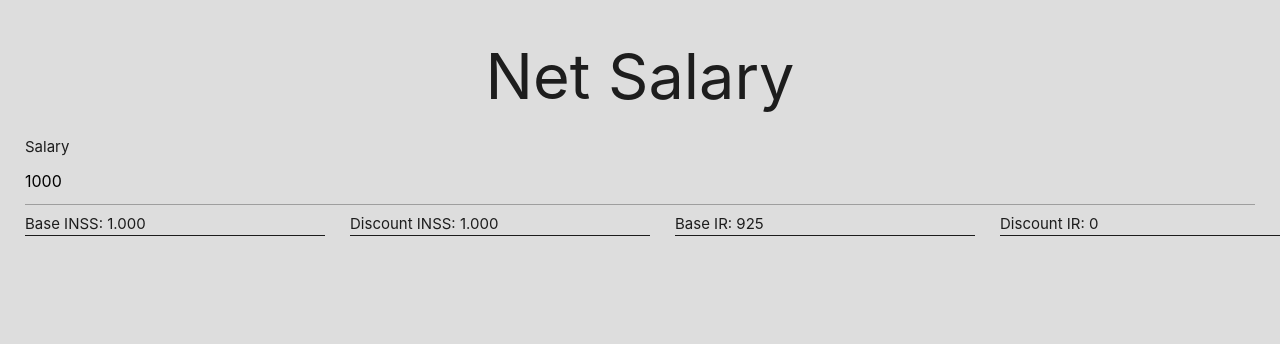
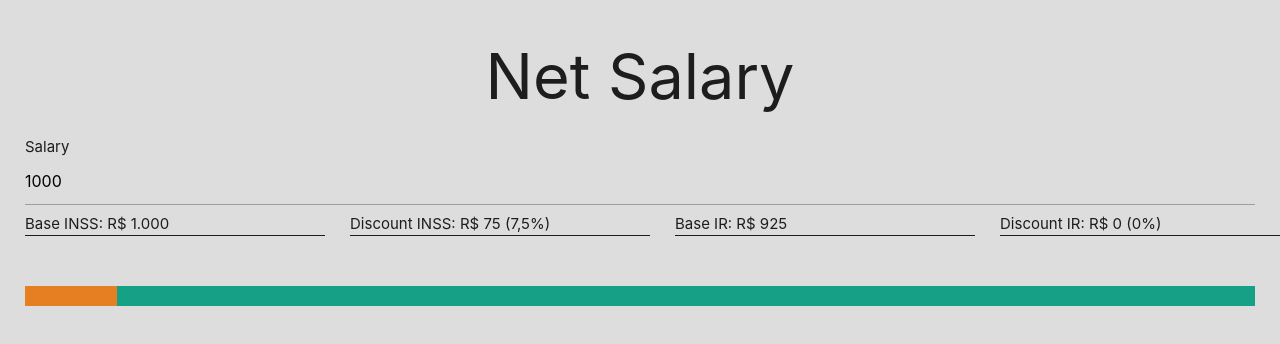
Before and after one commit to lucasfm95/igti-challenge-net-salary, a React (Create React App) app: page / in a window 1280 px wide. Shown: the top 344 px of the page. Built offline with nearby package versions, Linux system fonts and the light colour scheme.

Commit message:
added status bar

```diff
--- a/src/components/NetSalary/NetSalary.js
+++ b/src/components/NetSalary/NetSalary.js
@@ -3,7 +3,7 @@ import InputSalary from '../InputSalary/InputSalary';
 import ProcessedData from "../ProcessedData/ProcessedData";
 import StatusBar from "../StatusBar/StatusBar";
 import css from './net-salary.module.css';
-import { calculateSalaryFrom } from '../../helpers/salary';
+import { calculateSalaryFrom, round } from '../../helpers/salary';
 import { formatNumber } from '../../helpers/format';
 
 export default class NetSalary extends Component {
@@ -12,31 +12,57 @@ export default class NetSalary extends Component {
         super();
 
         var valueInput = 1000;
-        let result = calculateSalaryFrom(valueInput);
+        let result = this.calculateSalary(valueInput);
 
         this.state = {
             baseINSS: result.baseINSS,
-            discountINSS: result.baseINSS,
-            baseIR: result.baseIRPF,
-            discountIR: result.discountIRPF,
-            netSalary: result.netSalary
+            discountINSS: result.discountINSS,
+            percentageDiscountINSS: result.percentageDiscountINSS,
+            baseIR: result.baseIR,
+            discountIR: result.discountIR,
+            percentageDiscountIR: result.percentageDiscountIR,
+            netSalary: result.netSalary,
+            percentageNetSalary: result.percentageNetSalary
         };
     }
 
     handleOnChangeInput = (value) => {
-        let result = calculateSalaryFrom(value);
-
+        let result = this.calculateSalary(value);
         this.setState({
             baseINSS: result.baseINSS,
             discountINSS: result.discountINSS,
-            baseIR: result.baseIRPF,
-            discountIR: result.discountIRPF,
-            netSalary: result.netSalary
+            percentageDiscountINSS: result.percentageDiscountINSS,
+            baseIR: result.baseIR,
+            discountIR: result.discountIR,
+            percentageDiscountIR: result.percentageDiscountIR,
+            netSalary: result.netSalary,
+            percentageNetSalary: result.percentageNetSalary
         });
     }
 
+    calculateSalary(salary) {
+        let salaryCalculated = calculateSalaryFrom(salary);
+
+        let percentageINSS = (salaryCalculated.discountINSS / salaryCalculated.baseINSS) * 100;
+        let percentageIR = (salaryCalculated.discountIRPF / salaryCalculated.baseIRPF) * 100;
+        let percentageNetSalary = (salaryCalculated.netSalary / salary) * 100;
+
+        let resul = {
+            baseINSS: round(salaryCalculated.baseINSS),
+            discountINSS: round(salaryCalculated.discountINSS),
+            percentageDiscountINSS: round(percentageINSS),
+            baseIR: round(salaryCalculated.baseIRPF),
+            discountIR: round(salaryCalculated.discountIRPF),
+            percentageDiscountIR: round(percentageIR),
+            netSalary: round(salaryCalculated.netSalary),
+            percentageNetSalary: round(percentageNetSalary)
+        }
+
+        return resul;
+    }
+
     render() {
-        const { baseINSS, discountINSS, baseIR, discountIR, netSalary } = this.state;
+        const { baseINSS, discountINSS, percentageDiscountINSS, baseIR, discountIR, percentageDiscountIR, netSalary, percentageNetSalary } = this.state;
         return (
             <div>
                 <h1 className={css.textAlign}>Net Salary</h1>
@@ -44,10 +70,18 @@ export default class NetSalary extends Component {
                 <ProcessedData
                     baseINSS={formatNumber(baseINSS)}
                     discountINSS={formatNumber(discountINSS)}
+                    percentageDiscountINSS={formatNumber(percentageDiscountINSS)}
                     baseIR={formatNumber(baseIR)}
                     discountIR={formatNumber(discountIR)}
-                    netSalary={formatNumber(netSalary)} />
-                <StatusBar />
+                    percentageDiscountIR={formatNumber(percentageDiscountIR)}
+                    netSalary={formatNumber(netSalary)}
+                    percentageNetSalary={formatNumber(percentageNetSalary)}
+                />
+                <StatusBar
+                    sizeDiscontINSS={percentageDiscountINSS}
+                    sizeDiscountIR={percentageDiscountIR}
+                    sizeNetSalary={percentageNetSalary}
+                />
             </div>
         )
     }
--- a/src/components/ProcessedData/ProcessedData.js
+++ b/src/components/ProcessedData/ProcessedData.js
@@ -3,14 +3,14 @@ import css from './processed-date.module.css';
 
 export default class ProcessedData extends Component {
     render() {
-        const { baseINSS, discountINSS, baseIR, discountIR, netSalary } = this.props;
+        const { baseINSS, discountINSS, percentageDiscountINSS, baseIR, discountIR, percentageDiscountIR, netSalary, percentageNetSalary } = this.props;
         return (
             <div className={css.container}>
-                <div className={css.itemContainer}><span>Base INSS: {baseINSS}</span></div>
-                <div className={css.itemContainer}><span>Discount INSS: {discountINSS}</span></div>
-                <div className={css.itemContainer}><span>Base IR: {baseIR}</span></div>
-                <div className={css.itemContainer}><span>Discount IR: {discountIR}</span></div>
-                <div className={css.itemContainer}><span>Net Salary: {netSalary}</span></div>
+                <div className={css.itemContainer}><span>Base INSS: R$ {baseINSS}</span></div>
+                <div className={css.itemContainer}><span>Discount INSS: R$ {discountINSS} ({percentageDiscountINSS}%)</span></div>
+                <div className={css.itemContainer}><span>Base IR: R$ {baseIR}</span></div>
+                <div className={css.itemContainer}><span>Discount IR: R$ {discountIR} ({percentageDiscountIR}%)</span></div>
+                <div className={css.itemContainer}><span>Net Salary: R$ {netSalary} ({percentageNetSalary}%)</span></div>
             </div>
         )
     }
--- a/src/components/StatusBar/StatusBar.js
+++ b/src/components/StatusBar/StatusBar.js
@@ -1,9 +1,15 @@
 import React, { Component } from 'react';
+import css from './status-bar.module.css';
 
 export default class StatusBar extends Component {
     render() {
+        const { sizeDiscontINSS, sizeDiscountIR, sizeNetSalary } = this.props;
+
         return (
-            <div>
+            <div className={css.container}>
+                <div className={css.statusBarINSS} style={{ width: `${sizeDiscontINSS}%` }}></div>
+                <div className={css.statusBarIR} style={{ width: `${sizeDiscountIR}%` }}></div>
+                <div className={css.statusBarNetSalary} style={{ width: `${sizeNetSalary}%` }}></div>
             </div>
         )
     }
--- /dev/null
+++ b/src/components/StatusBar/status-bar.module.css
@@ -0,0 +1,23 @@
+.container {
+    margin-top: 50px;
+    padding-left: 25px;
+    padding-right: 25px;
+    display: flex;
+    flex-direction: row;
+}
+
+.statusBarINSS {
+    height: 20px;
+    background-color: #e67e22;
+}
+
+
+.statusBarIR {
+    height: 20px;
+    background-color: #c0392b;
+}
+
+.statusBarNetSalary {
+    height: 20px;
+    background-color: #16a085;
+}
--- a/src/helpers/salary.js
+++ b/src/helpers/salary.js
@@ -103,4 +103,4 @@ function calculateSalaryFrom(fullSalary) {
   };
 }
 
-export { calculateSalaryFrom };
+export { calculateSalaryFrom, round };
```
Lines whose indentation alone changed are shown as unchanged.
